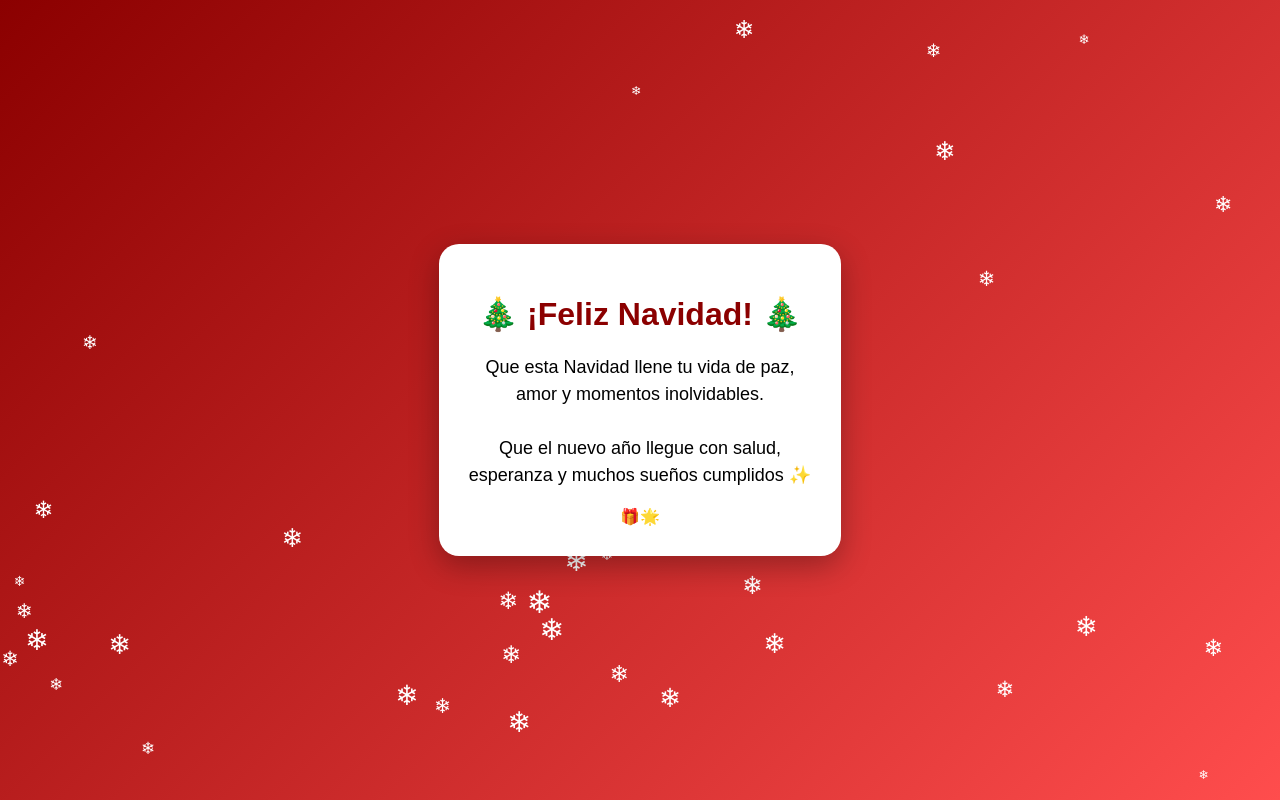
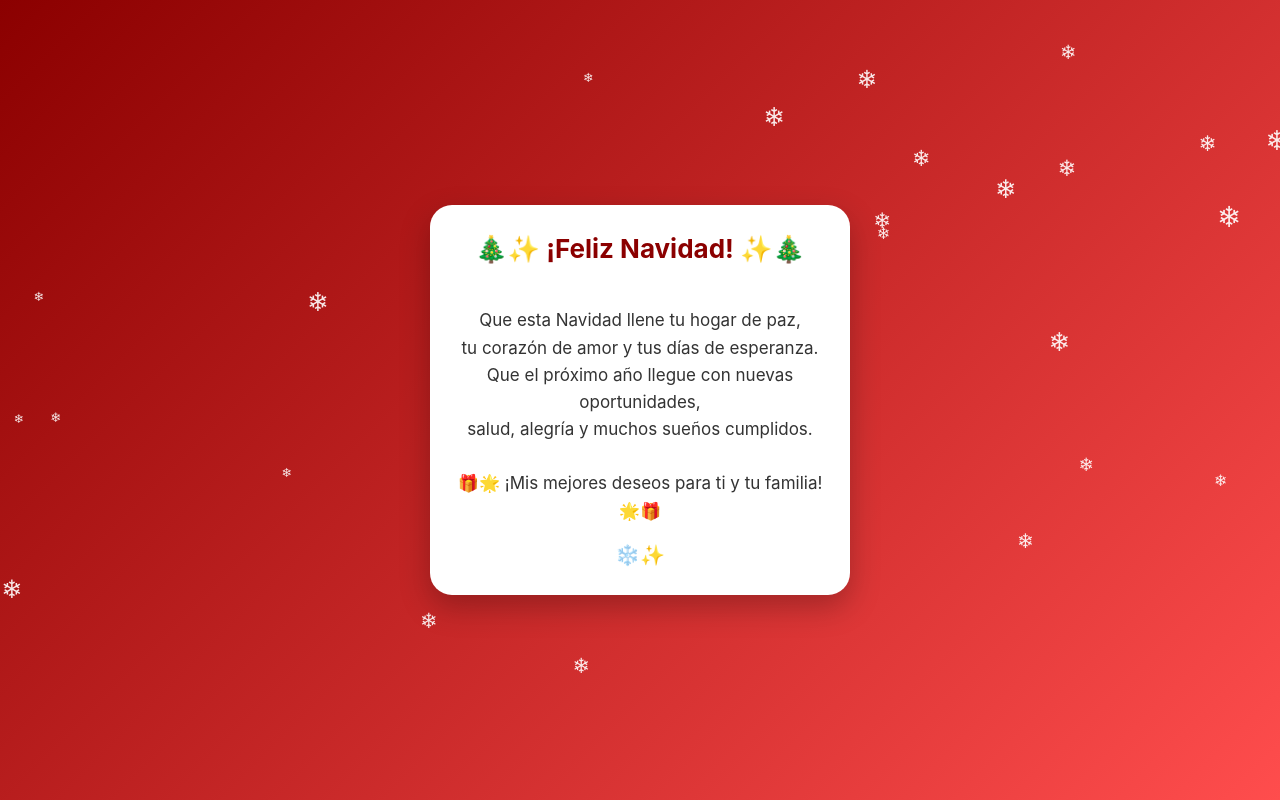
Before and after one commit to casolisd-a11y/Navidad, a plain HTML site: page index.html in a window 1280 px wide. Drawn offline with Linux system fonts and the light colour scheme.

Commit message:
Update index.html

```diff
--- a/index.html
+++ b/index.html
@@ -2,46 +2,76 @@
 <html lang="es">
 <head>
 <meta charset="UTF-8">
+<meta name="viewport" content="width=device-width, initial-scale=1.0">
+
 <title>Feliz Navidad</title>
 
 <style>
+:root {
+  --rojo: #8b0000;
+  --rojo-claro: #ff4d4d;
+}
+
+* {
+  box-sizing: border-box;
+}
+
 body {
   margin: 0;
-  height: 100vh;
-  background: linear-gradient(135deg, #8b0000, #ff4d4d);
+  min-height: 100vh;
+  background: linear-gradient(135deg, var(--rojo), var(--rojo-claro));
   display: flex;
   justify-content: center;
   align-items: center;
-  font-family: Arial, sans-serif;
+  font-family: -apple-system, BlinkMacSystemFont, "Segoe UI", Roboto, Arial, sans-serif;
   overflow: hidden;
+  padding: 16px;
 }
 
+/* 🎄 TARJETA */
 .card {
-  background: white;
-  padding: 30px;
-  border-radius: 20px;
+  background: #ffffff;
+  padding: 28px 22px;
+  border-radius: 22px;
   text-align: center;
-  max-width: 90%;
-  box-shadow: 0 10px 30px rgba(0,0,0,0.3);
+  max-width: 420px;
+  width: 100%;
+  box-shadow: 0 12px 30px rgba(0,0,0,0.25);
   z-index: 2;
 }
 
-h1 {
-  color: #8b0000;
+/* 🎄 TÍTULO */
+.card h1 {
+  margin-top: 0;
+  margin-bottom: 16px;
+  font-size: 26px;
+  color: var(--rojo);
 }
 
-p {
-  font-size: 18px;
-  line-height: 1.5;
+/* 🎄 TEXTO */
+.card p {
+  font-size: 17px;
+  line-height: 1.6;
+  margin: 0;
+  color: #333;
+  white-space: pre-line;
 }
 
-/* ❄️ NIEVE ❄️ */
+/* 🎁 FIRMA */
+.footer {
+  margin-top: 18px;
+  font-size: 20px;
+}
+
+/* ❄️ NIEVE */
 .snowflake {
   position: fixed;
   top: -10px;
-  color: white;
-  font-size: 1.5em;
-  animation: fall linear infinite;
+  color: rgba(255,255,255,0.9);
+  user-select: none;
+  pointer-events: none;
+  animation-name: fall;
+  animation-timing-function: linear;
   z-index: 1;
 }
 
@@ -50,32 +80,47 @@ p {
     transform: translateY(110vh);
   }
 }
+
+/* 📱 AJUSTES EXTRA PARA CELULARES PEQUEÑOS */
+@media (max-width: 360px) {
+  .card h1 {
+    font-size: 22px;
+  }
+  .card p {
+    font-size: 16px;
+  }
+}
 </style>
 </head>
 
 <body>
 
 <div class="card">
-  <h1>🎄 ¡Feliz Navidad! 🎄</h1>
+  <h1>🎄✨ ¡Feliz Navidad! ✨🎄</h1>
+
   <p>
-    Que esta Navidad llene tu vida de paz,<br>
-    amor y momentos inolvidables.<br><br>
-    Que el nuevo año llegue con salud,<br>
-    esperanza y muchos sueños cumplidos ✨
+Que esta Navidad llene tu hogar de paz,
+tu corazón de amor y tus días de esperanza.
+Que el próximo año llegue con nuevas oportunidades,
+salud, alegría y muchos sueños cumplidos.
+
+🎁🌟 ¡Mis mejores deseos para ti y tu familia! 🌟🎁
   </p>
-  🎁🌟
+
+  <div class="footer">❄️✨</div>
 </div>
 
 <script>
-const snowflakes = 40;
+const cantidadNieve = 30; // optimizado para celular
 
-for (let i = 0; i < snowflakes; i++) {
-  let snow = document.createElement("div");
+for (let i = 0; i < cantidadNieve; i++) {
+  const snow = document.createElement("div");
+  snow.className = "snowflake";
   snow.innerHTML = "❄";
-  snow.className = "snowflake";
   snow.style.left = Math.random() * 100 + "vw";
-  snow.style.animationDuration = (3 + Math.random() * 5) + "s";
-  snow.style.fontSize = (12 + Math.random() * 20) + "px";
+  snow.style.fontSize = (12 + Math.random() * 18) + "px";
+  snow.style.animationDuration = (5 + Math.random() * 5) + "s";
+  snow.style.animationDelay = Math.random() * 5 + "s";
   document.body.appendChild(snow);
 }
 </script>
```
